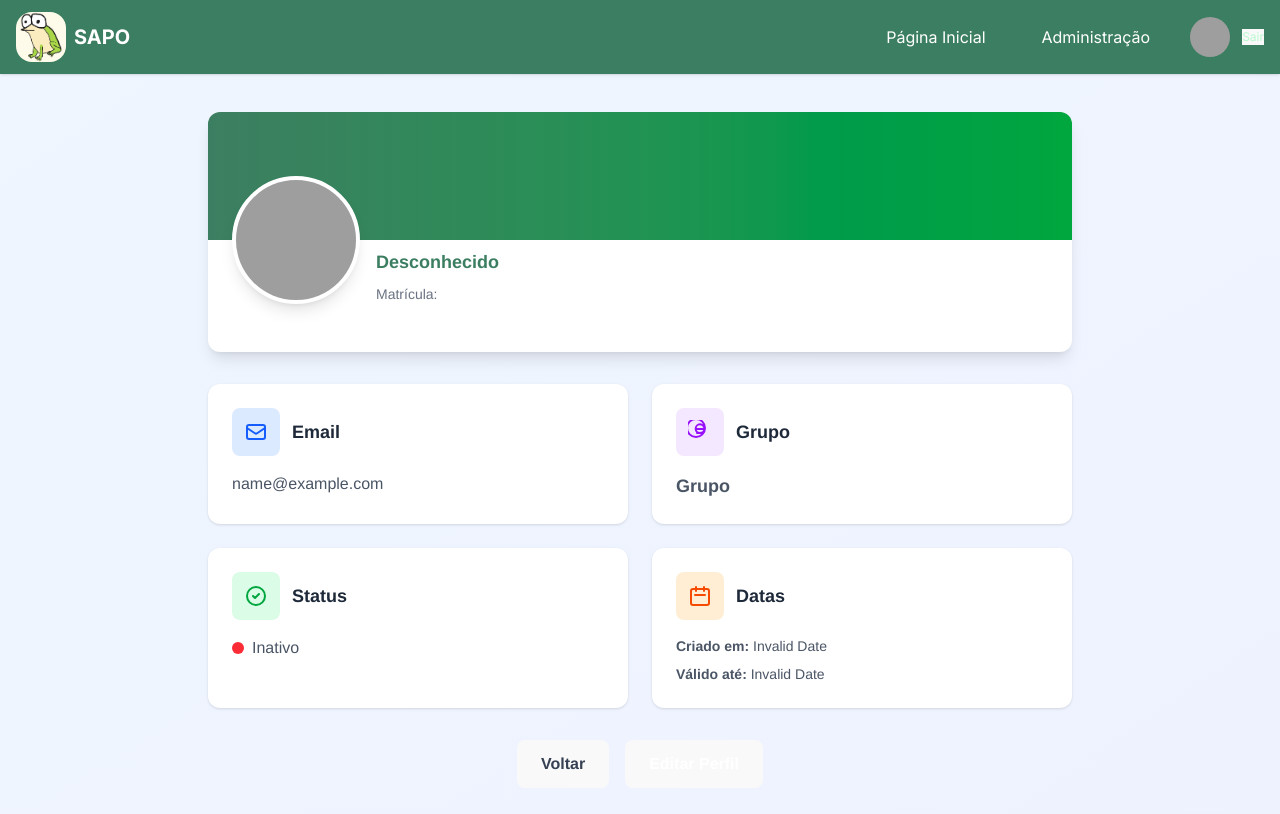
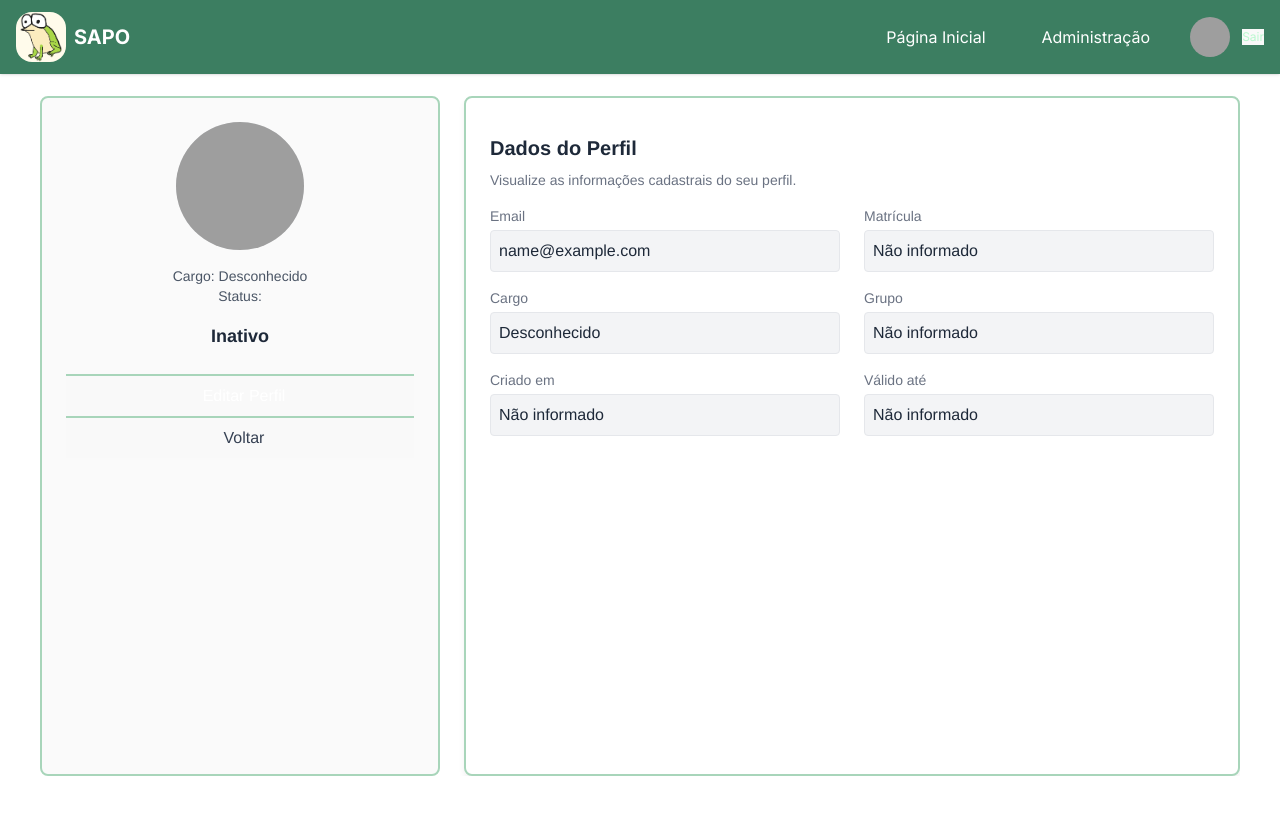
Before and after one commit to israelnavarros/Sapos-V2, a React (Vite) app in the folder frontend/: page /meuperfil in a window 1280 px wide. Shown: the top 814 px of the page. Built offline with nearby package versions, Linux system fonts and the light colour scheme; sample sign-in values are in the browser's storage.

Commit message:
add: estilo perfil

```diff
--- a/frontend/src/MeuPerfil.jsx
+++ b/frontend/src/MeuPerfil.jsx
@@ -112,128 +112,145 @@ export default function MeuPerfil() {
   return (
     <>
       <Header />
-      <main className="pt-20 min-h-screen bg-gradient-to-br from-blue-50 to-indigo-50 pb-12">
-        <div className="max-w-4xl mx-auto px-4 py-8">
-          {/* Card Principal - Avatar e Info Básica */}
-          <div className="bg-white rounded-xl shadow-lg overflow-hidden mb-8">
-            <div className="bg-gradient-to-r from-green to-green-600 h-32"></div>
-
-            <div className="px-6 pb-6">
-              <div className="flex flex-col sm:flex-row items-center sm:items-end gap-4 -mt-16 mb-6">
-                {/* Avatar */}
-                <div className="relative z-10">
+      <main className='mt-20 p-4'>
+        <div className="container-geral container-principal">
+          {/* Painel Esquerdo */}
+          <div className="painel-esquerdo">
             <img
               src={avatarUrl}
               alt={user.nome}
-                    className="w-32 h-32 rounded-full border-4 border-white shadow-lg object-cover bg-gray-200"
+              className="w-32 h-32 rounded-full object-cover mx-auto mb-4 bg-gray-200"
               onError={(e) => {
                 e.target.src = 'https://via.placeholder.com/128?text=Perfil';
               }}
             />
-                </div>
+            <h2 className="text-xl font-semibold text-gray-800">{user.nome}</h2>
+            <p className="text-sm text-gray-600">Cargo: {cargoLabel(user.cargo)}</p>
+            <p className="text-sm text-gray-600 mb-4">
+              Status:
+            </p>
+            <h2 className="text-lg font-semibold text-gray-800">{user.status ? 'Ativo' : 'Inativo'}</h2>
 
-                {/* Info Básica */}
-                <div className="flex-1 text-center sm:text-left">
-                  <h1 className="text-3xl font-bold text-gray-800">{user.nome}</h1>
-                  <p className="text-green text-lg font-semibold mt-1">{cargoLabel(user.cargo)}</p>
-                  <p className="text-gray-500 text-sm mt-2">Matrícula: {user.matricula}</p>
-                </div>
-              </div>
+            <div className="flex flex-col mt-6">
+              <button
+                onClick={() => window.location.href = '/editar_perfil'}
+                className={`py-2 px-4 font-medium border-0 border-t-2 border-[#A8D5BA] bg-green text-white hover:bg-green-600 transition-colors`}
+              >
+                <i className="bi bi-pencil-square mr-2"></i>
+                Editar Perfil
+              </button>
+              <button
+                onClick={() => window.history.back()}
+                className={`py-2 px-4 font-medium border-0 border-t-2 border-[#A8D5BA] bg-white text-gray-700 hover:bg-gray-100 transition-colors`}
+              >
+                <i className="bi bi-arrow-left mr-2"></i>
+                Voltar
+              </button>
             </div>
           </div>
 
-          {/* Grid de Informações */}
-          <div className="grid grid-cols-1 md:grid-cols-2 gap-6 mb-8">
-            {/* Card - Contato */}
-            <div className="bg-white rounded-xl shadow p-6">
-              <div className="flex items-center gap-3 mb-4">
-                <div className="p-3 bg-blue-100 rounded-lg">
-                  <svg className="w-6 h-6 text-blue-600" fill="none" stroke="currentColor" viewBox="0 0 24 24">
-                    <path strokeLinecap="round" strokeLinejoin="round" strokeWidth={2} d="M3 8l7.89 5.26a2 2 0 002.22 0L21 8M5 19h14a2 2 0 002-2V7a2 2 0 00-2-2H5a2 2 0 00-2 2v10a2 2 0 002 2z" />
-                  </svg>
-                </div>
-                <h3 className="text-lg font-bold text-gray-800">Email</h3>
-              </div>
-              <p className="text-gray-600 break-all">{user.email}</p>
+          {/* Painel Direito */}
+          <div className="painel-direito">
+            <div className="pt-3">
+              <div className="mb-4">
+                <h3 className="text-xl font-bold text-gray-800 mb-2">Dados do Perfil</h3>
+                <p className="text-sm text-gray-500">Visualize as informações cadastrais do seu perfil.</p>
               </div>
 
-            {/* Card - Grupo */}
-            <div className="bg-white rounded-xl shadow p-6">
-              <div className="flex items-center gap-3 mb-4">
-                <div className="p-3 bg-purple-100 rounded-lg">
-                  <svg className="w-6 h-6 text-purple-600" fill="none" stroke="currentColor" viewBox="0 0 24 24">
-                    <path strokeLinecap="round" strokeLinejoin="round" strokeWidth={2} d="M12 4.354a4 4 0 110 8.646 4 4 0 010-8.646M9 9h6m-6 4h6m2-5a9 9 0 11-18 0 9 9 0 0118 0z" />
-                  </svg>
-                </div>
-                <h3 className="text-lg font-bold text-gray-800">Grupo</h3>
-              </div>
-              <p className="text-gray-600 text-lg font-semibold">Grupo {user.grupo}</p>
+              {/* Grid de Informações */}
+              <div className="grid grid-cols-1 md:grid-cols-2 gap-x-6 gap-y-4">
+                {/* Email */}
+                <div className="w-full">
+                  <label className="block text-sm font-medium text-gray-500">Email</label>
+                  <input
+                    className="w-full p-2 mt-1 bg-gray-100 border border-gray-200 rounded text-gray-800"
+                    value={user.email || 'Não informado'}
+                    readOnly
+                  />
                 </div>
 
-            {/* Card - Status */}
-            <div className="bg-white rounded-xl shadow p-6">
-              <div className="flex items-center gap-3 mb-4">
-                <div className="p-3 bg-green-100 rounded-lg">
-                  <svg className="w-6 h-6 text-green-600" fill="none" stroke="currentColor" viewBox="0 0 24 24">
-                    <path strokeLinecap="round" strokeLinejoin="round" strokeWidth={2} d="M9 12l2 2 4-4m6 2a9 9 0 11-18 0 9 9 0 0118 0z" />
-                  </svg>
-                </div>
-                <h3 className="text-lg font-bold text-gray-800">Status</h3>
-              </div>
-              <div className="flex items-center gap-2">
-                <span className={`inline-block w-3 h-3 rounded-full ${user.status ? 'bg-green-500' : 'bg-red-500'}`}></span>
-                <p className="text-gray-600 font-medium">{user.status ? 'Ativo' : 'Inativo'}</p>
-              </div>
+                {/* Matrícula */}
+                <div className="w-full">
+                  <label className="block text-sm font-medium text-gray-500">Matrícula</label>
+                  <input
+                    className="w-full p-2 mt-1 bg-gray-100 border border-gray-200 rounded text-gray-800"
+                    value={user.matricula || 'Não informado'}
+                    readOnly
+                  />
                 </div>
 
-            {/* Card - Datas */}
-            <div className="bg-white rounded-xl shadow p-6">
-              <div className="flex items-center gap-3 mb-4">
-                <div className="p-3 bg-orange-100 rounded-lg">
-                  <svg className="w-6 h-6 text-orange-600" fill="none" stroke="currentColor" viewBox="0 0 24 24">
-                    <path strokeLinecap="round" strokeLinejoin="round" strokeWidth={2} d="M8 7V3m8 4V3m-9 8h10M5 21h14a2 2 0 002-2V7a2 2 0 00-2-2H5a2 2 0 00-2 2v12a2 2 0 002 2z" />
-                  </svg>
-                </div>
-                <h3 className="text-lg font-bold text-gray-800">Datas</h3>
-              </div>
-              <div className="space-y-2 text-gray-600">
-                <p className="text-sm"><span className="font-semibold">Criado em:</span> {new Date(user.criado_em).toLocaleDateString('pt-BR')}</p>
-                <p className="text-sm"><span className="font-semibold">Válido até:</span> {new Date(user.valido_ate).toLocaleDateString('pt-BR')}</p>
-              </div>
-            </div>
+                {/* Cargo */}
+                <div className="w-full">
+                  <label className="block text-sm font-medium text-gray-500">Cargo</label>
+                  <input
+                    className="w-full p-2 mt-1 bg-gray-100 border border-gray-200 rounded text-gray-800"
+                    value={cargoLabel(user.cargo) || 'Não informado'}
+                    readOnly
+                  />
                 </div>
 
-          {/* Card - Informações Adicionais */}
-          {user.cargo === 3 && (
-            <div className="bg-white rounded-xl shadow p-6 mb-8">
-              <h3 className="text-lg font-bold text-gray-800 mb-4">Informações do Estagiário</h3>
-              <div className="grid grid-cols-1 sm:grid-cols-2 gap-4">
-                <div className="p-4 bg-blue-50 rounded-lg">
+                {/* Grupo */}
+                <div className="w-full">
+                  <label className="block text-sm font-medium text-gray-500">Grupo</label>
+                  <input
+                    className="w-full p-2 mt-1 bg-gray-100 border border-gray-200 rounded text-gray-800"
+                    value={user.grupo ? `Grupo ${user.grupo}` : 'Não informado'}
+                    readOnly
+                  />
+                </div>
+
+                {/* Data de Criação */}
+                <div className="w-full">
+                  <label className="block text-sm font-medium text-gray-500">Criado em</label>
+                  <input
+                    className="w-full p-2 mt-1 bg-gray-100 border border-gray-200 rounded text-gray-800"
+                    value={user.criado_em ? new Date(user.criado_em).toLocaleDateString('pt-BR') : 'Não informado'}
+                    readOnly
+                  />
+                </div>
+
+                {/* Data de Validade */}
+                <div className="w-full">
+                  <label className="block text-sm font-medium text-gray-500">Válido até</label>
+                  <input
+                    className="w-full p-2 mt-1 bg-gray-100 border border-gray-200 rounded text-gray-800"
+                    value={user.valido_ate ? new Date(user.valido_ate).toLocaleDateString('pt-BR') : 'Não informado'}
+                    readOnly
+                  />
+                </div>
+
+                {/* ID do Supervisor (se for estagiário) */}
+                {user.cargo === 2 && (
+                  <>
+                    <div className="w-full">
+                      <label className="block text-sm font-medium text-gray-500">ID do Supervisor</label>
+                      <input
+                        className="w-full p-2 mt-1 bg-gray-100 border border-gray-200 rounded text-gray-800"
+                        value={user.id_supervisor || 'Não informado'}
+                        readOnly
+                      />
+                    </div>
+                  </>
+                )}
+              </div>
+
+              {/* Informações Adicionais para Estagiário */}
+              {user.cargo === 2 && (
+                <div className="mt-6 p-4 bg-blue-50 rounded-lg border border-blue-200">
+                  <h4 className="text-md font-bold text-blue-800 mb-3">Informações do Estagiário</h4>
+                  <div className="grid grid-cols-1 md:grid-cols-2 gap-4">
+                    <div className="p-3 bg-white rounded border border-blue-100">
                       <p className="text-sm text-gray-600">ID do Supervisor</p>
-                  <p className="text-xl font-bold text-blue-600">{user.id_supervisor || 'N/A'}</p>
+                      <p className="text-lg font-bold text-blue-600">{user.id_supervisor || 'N/A'}</p>
                     </div>
-                <div className="p-4 bg-indigo-50 rounded-lg">
+                    <div className="p-3 bg-white rounded border border-blue-100">
                       <p className="text-sm text-gray-600">Grupo Atual</p>
-                  <p className="text-xl font-bold text-indigo-600">Grupo {user.grupo}</p>
+                      <p className="text-lg font-bold text-blue-600">{user.grupo ? `Grupo ${user.grupo}` : 'N/A'}</p>
                     </div>
                   </div>
                 </div>
               )}
-
-          {/* Botões de Ação */}
-          <div className="flex flex-col sm:flex-row gap-4 justify-center">
-            <button
-              onClick={() => window.history.back()}
-              className="px-6 py-3 bg-gray-100 text-gray-700 rounded-lg font-semibold hover:bg-gray-200 transition-colors"
-            >
-              Voltar
-            </button>
-            <button
-              onClick={() => window.location.href = '/editar_perfil'}
-              className="px-6 py-3 bg-green text-white rounded-lg font-semibold hover:bg-green-600 transition-colors"
-            >
-              Editar Perfil
-            </button>
+            </div>
           </div>
         </div>
       </main>
```
Lines whose indentation alone changed are shown as unchanged.
